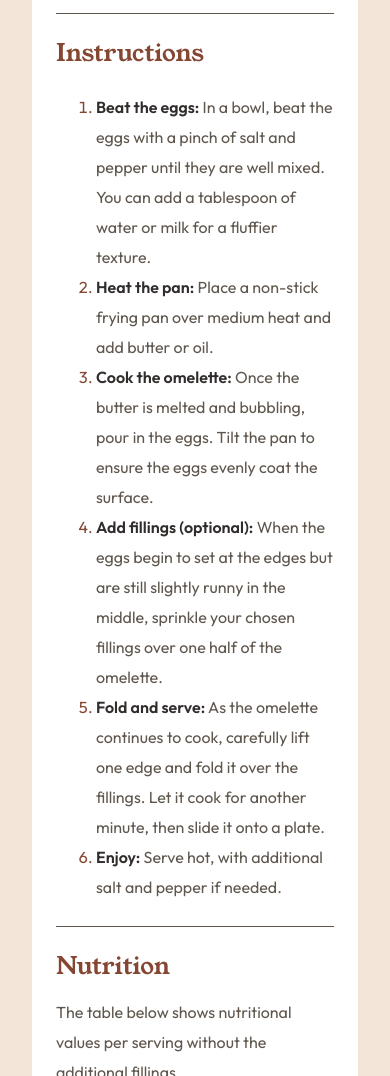
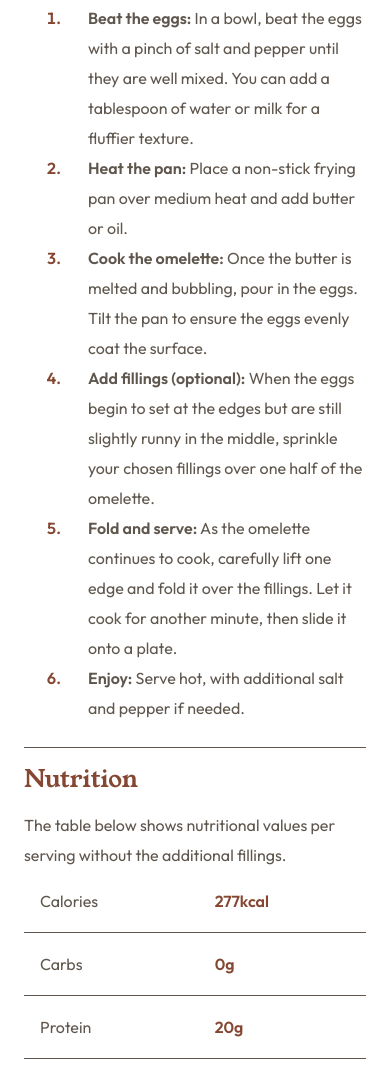
Before and after one commit to Balaji-Vemula/CSSPractice05RecipePage, a plain HTML site: page index.html in a window 390 px wide. Shown: the part 924-2000 px from the top of the page. Drawn offline with Linux system fonts and the light colour scheme.

Commit message:
responsiveness and some css fix

```diff
--- a/index.html
+++ b/index.html
@@ -72,25 +72,25 @@
 
 
 
-    <div>
+    <div class="nutrition">
       <h2>Nutrition</h2>
       <p>The table below shows nutritional values per serving without the additional fillings.</p>
       <table>
         <tr>
           <td>Calories</td>
-          <td>277kcal</td>
+          <td data-cell="nutrient-value">277kcal</td>
         </tr>
         <tr>
           <td>Carbs</td>
-          <td>0g</td>
+          <td data-cell="nutrient-value">0g</td>
         </tr>
         <tr>
           <td>Protein</td>
-          <td>20g</td>
+          <td data-cell="nutrient-value">20g</td>
         </tr>
         <tr>
           <td>Fat</td>
-          <td>22g</td>
+          <td data-cell="nutrient-value">22g</td>
         </tr>
       </table>
     </div>
--- a/style.css
+++ b/style.css
@@ -90,7 +90,7 @@ h3 {
 h1,
 h2 {
     font-family: 'Young Serif', 'Outfit', sans-serif;
-    color: black;
+    color: var(--Stone-900);
     font-size: 2rem;
     margin: 1rem 0;
 }
@@ -105,12 +105,17 @@ h2 {
     color: var(--Brown-800);
 }
 
+li {
+    padding-left: 1.5rem;
+}
+
 li::marker {
     color: var(--Brown-800);
+    font-weight: 600;
 }
 
 li span {
-    color: var(--Stone-900);
+    color: var(--Stone-600);
     font-weight: 600;
 }
 
@@ -124,6 +129,11 @@ table td {
     /* Add some padding */
     border-bottom: 1px solid var(--Stone-600);
     /* Add horizontal line below each row */
+}
+
+td[data-cell="nutrient-value"] {
+    color: var(--Brown-800);
+    font-weight: 600;
 }
 
 table tr:last-child td {
@@ -146,10 +156,11 @@ table tr:last-child td {
     margin: 1.5rem 0;
 }
 
-@media (max-width:375px) {
+@media (max-width:500px) {
     .container {
         margin: 0;
         border-radius: 0;
+        padding: 0;
     }
 
     img {
@@ -157,4 +168,25 @@ table tr:last-child td {
         padding: 0;
         overflow: visible;
     }
+
+
+    .image-description h1,
+    .image-description p {
+        padding: 0 1.5rem;
+    }
+
+    .description {
+        margin: 1.5rem;
+    }
+
+
+    .nutrition {
+        padding: 0 1.5rem;
+    }
+
+    .ingredients,
+    .instructions {
+        margin: 0 1.5rem;
+        border-bottom: 1px solid var(--Stone-600);
+    }
 }
```
